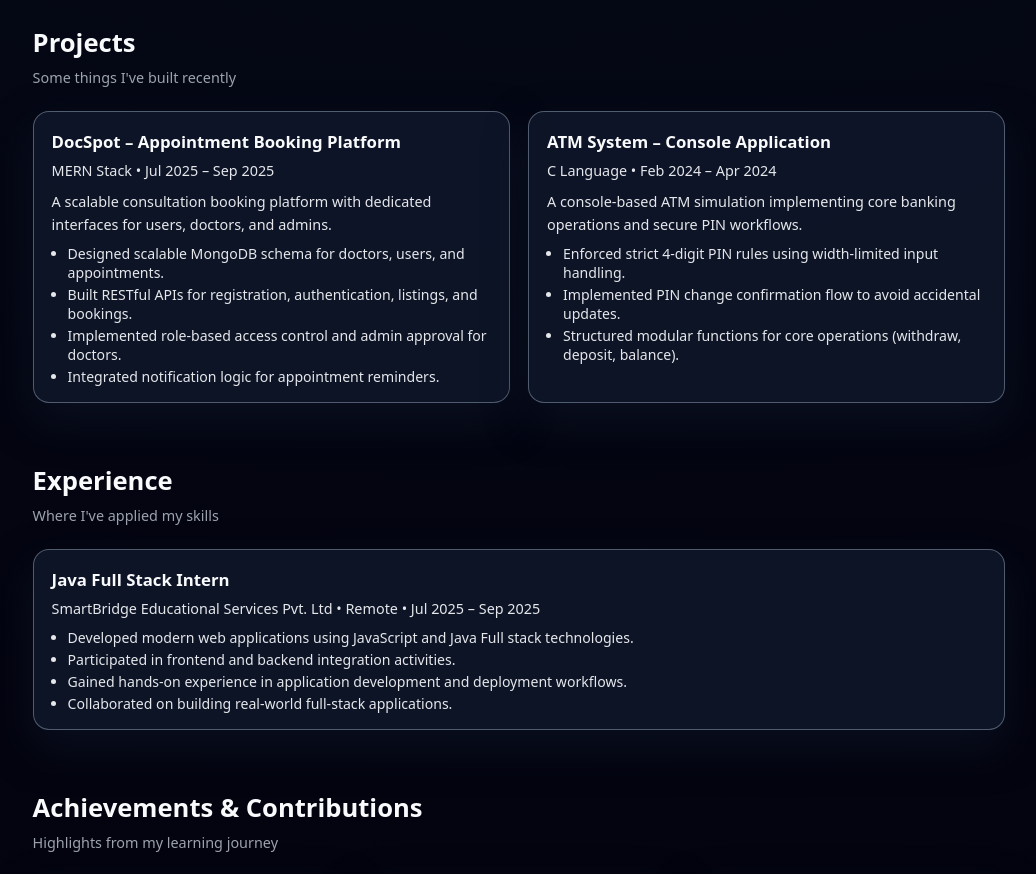
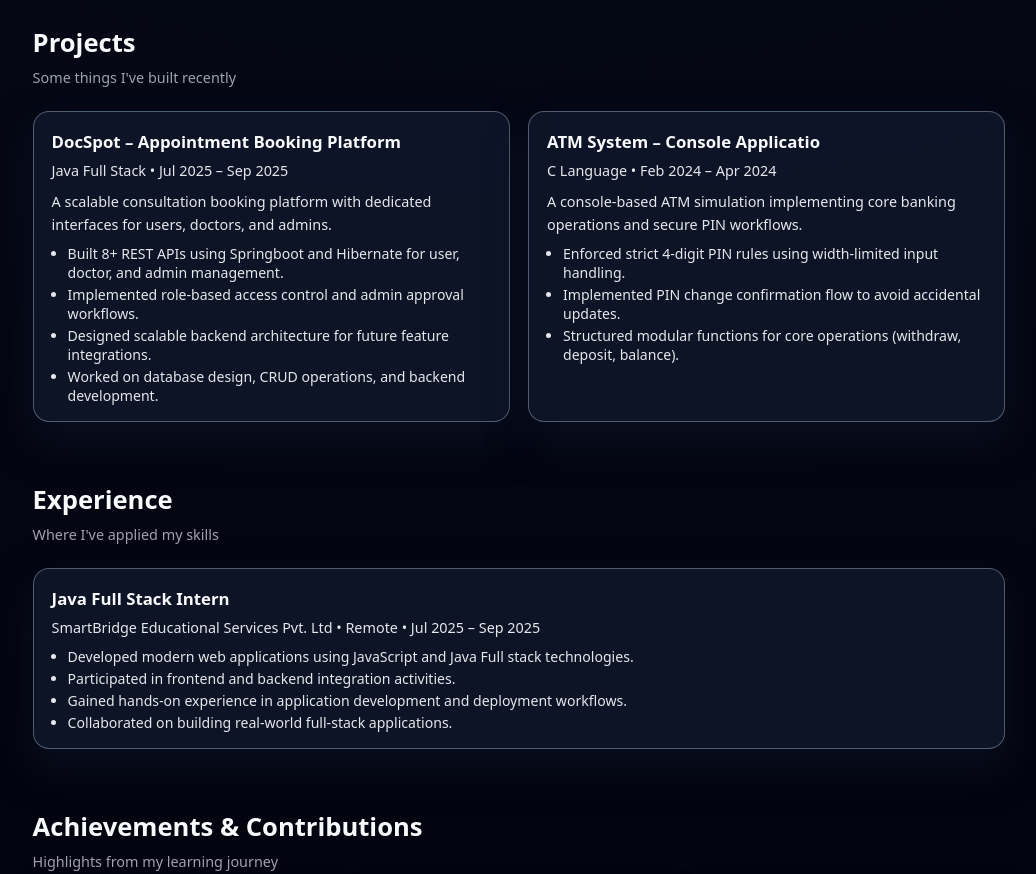
Before and after one commit to Balaji13052004/My-Portfolio, a React (Vite) app: page / in a window 1280 px wide. Shown: the part 1560-2434 px from the top of the page, without its empty margins (121-1157 px from the left). Built offline with nearby package versions, Linux system fonts and the light colour scheme.

Commit message:
Modify project descriptions in Projects.jsx
Updated project details for DocSpot and ATM System.

```diff
--- a/src/components/Projects.jsx
+++ b/src/components/Projects.jsx
@@ -9,21 +9,25 @@ export default function Projects() {
       <div className="card-grid">
         <div className="card">
           <h3>DocSpot – Appointment Booking Platform</h3>
-          <p className="card-meta">MERN Stack • Jul 2025 – Sep 2025</p>
+          <p className="card-meta">Java Full Stack • Jul 2025 – Sep 2025</p>
           <p>
             A scalable consultation booking platform with dedicated interfaces for users,
             doctors, and admins.
           </p>
           <ul className="card-list">
-            <li>Designed scalable MongoDB schema for doctors, users, and appointments.</li>
-            <li>Built RESTful APIs for registration, authentication, listings, and bookings.</li>
-            <li>Implemented role-based access control and admin approval for doctors.</li>
-            <li>Integrated notification logic for appointment reminders.</li>
+            <li>Built 8+ REST APIs using Springboot and Hibernate for user, doctor, and admin management.
+</li>
+            <li>Implemented role-based access control and admin approval workflows.
+</li>
+            <li>Designed scalable backend architecture for future feature integrations.
+</li>
+            <li>Worked on database design, CRUD operations, and backend development.
+</li>
           </ul>
         </div>
 
         <div className="card">
-          <h3>ATM System – Console Application</h3>
+          <h3>ATM System – Console Applicatio</h3>
           <p className="card-meta">C Language • Feb 2024 – Apr 2024</p>
           <p>
             A console-based ATM simulation implementing core banking operations and secure
```
